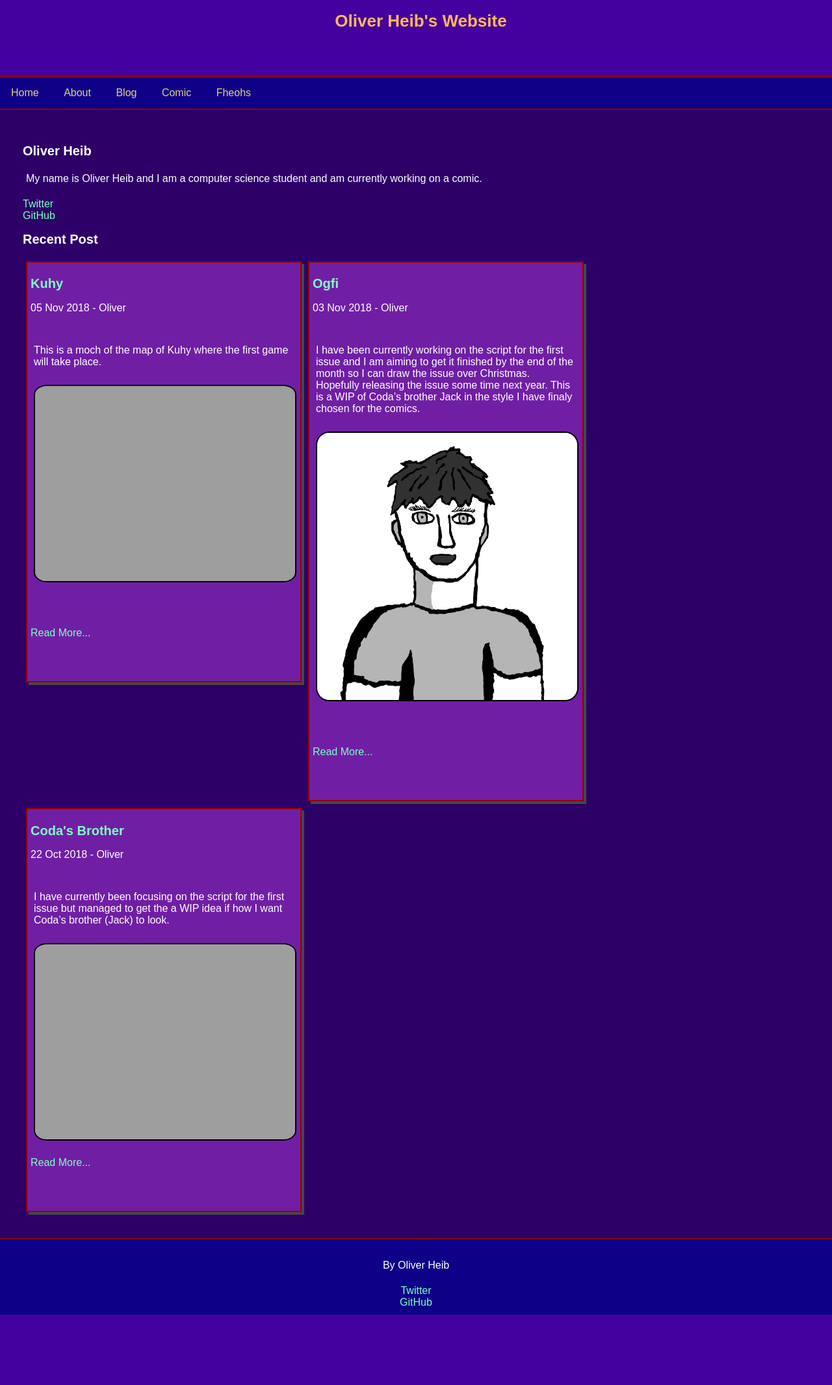
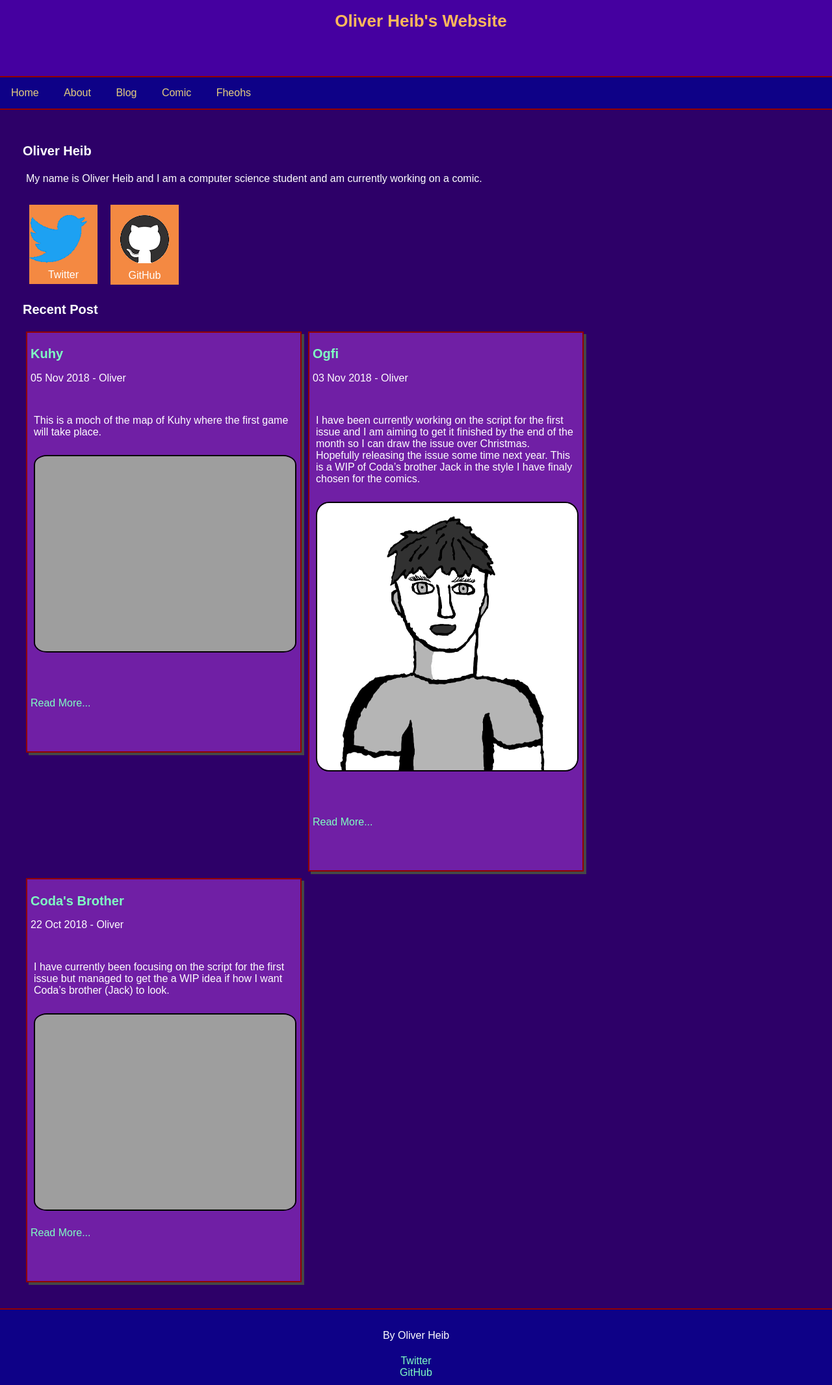
Before and after one commit to OliverHeib/E-PortfolioInJekyll, a Jekyll site: the page built from index.html, in a window 1280 px wide. Shown: the whole page at 65% size. Built offline with Jekyll 4.4.1, drawn with Linux system fonts in a browser that asks for light colours; comment, search, counter and statistics services are not loaded; before the commit the page ends 2023 px from its top, so only the background shows below that.

Commit message:
Add files via upload

```diff
--- a/index.html
+++ b/index.html
@@ -9,11 +9,21 @@ title: Home
 
 					<p>My name is Oliver Heib and I am a computer science student and am currently working on a comic.</p>
 
-					<ul>
-						<a href="https://twitter.com/oliver_heib"><li style="list-style-type: none;">Twitter</li></a>
-						<a href="https://github.com/OliverHeib/"><li style="list-style-type: none;">GitHub</li></a>
-					</ul>
 
+                        <a href="https://twitter.com/oliver_heib"><div id="button" style="width:95px; float:left; " align="center">
+                            <img src="images/icons/twitter.png" alt="Twitter Icon" style="left: 10px; margin:10px; width: 92px; height: auto;">Twitter
+						</div></a>
+						<a href="https://github.com/OliverHeib/"><div id="button" style="width:95px; float:left;">
+                            <img src="images/icons/github.png" alt="Github Icon" style="left: 10px; margin:10px;">GitHub
+						</div></a>
+					<br>
+					<br>
+					<br>
+					<br>
+					<br>
+					<br>
+					<br>
+					<br>
 					<h2>Recent Post</h2>
 
 					<ul>
--- a/styles.css
+++ b/styles.css
@@ -158,6 +158,23 @@ aside img {
 	float: right;
 }
 
+#button {
+    background-color: #f48942;
+    width: auto;
+    padding: 5px;
+    margin:10px;
+    color: white;
+    text-align: center;
+}
+
+#button img{
+    display: block;
+}
+
+#button a{
+    color: white;
+}
+
 body{
 	position: relative;
 	font-family: arial;
@@ -183,11 +200,11 @@ article {
 }
 
 aside {
-	text-align: center;
 	position: relative;
 	float:left;
-	padding-left: 20px;
 	border-left: 2px solid black;
+    position: -webkit-sticky;
+    position: sticky;
 	height: auto;
 	margin: 0px;
 }
```
